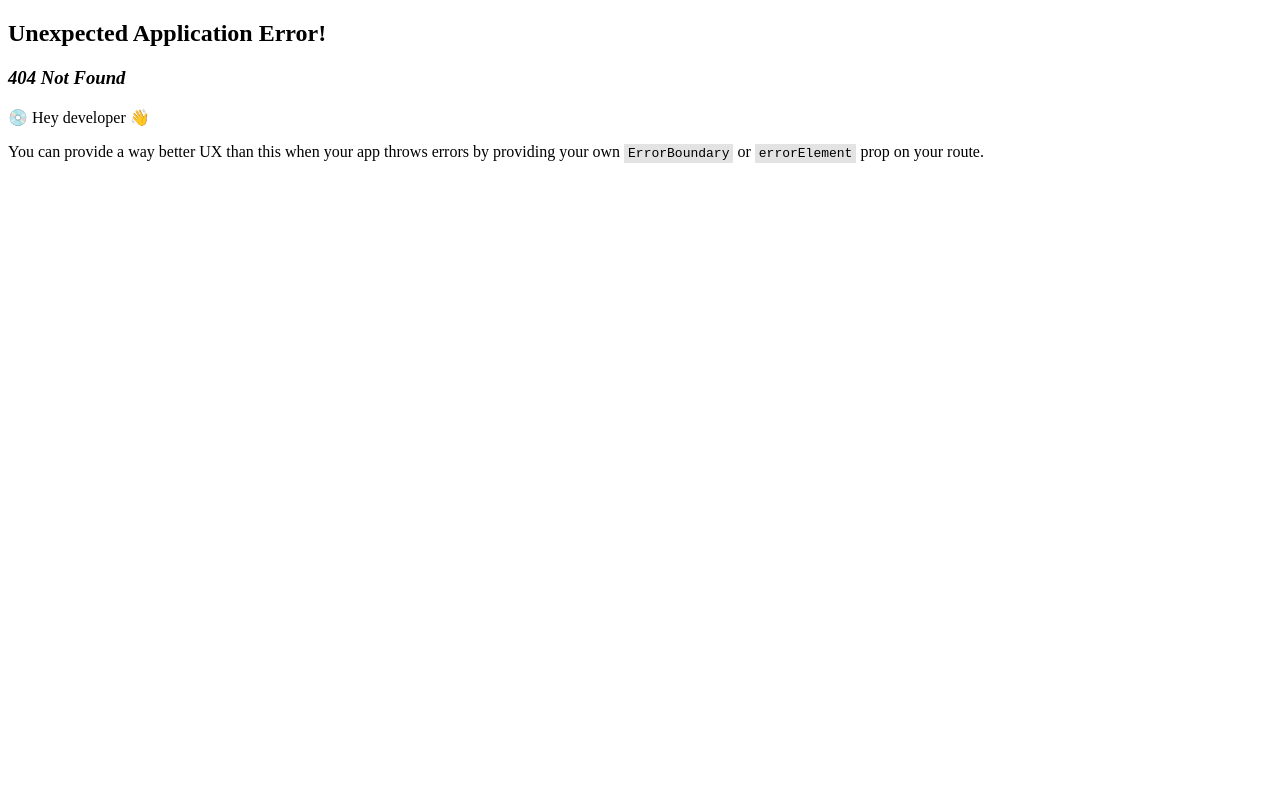
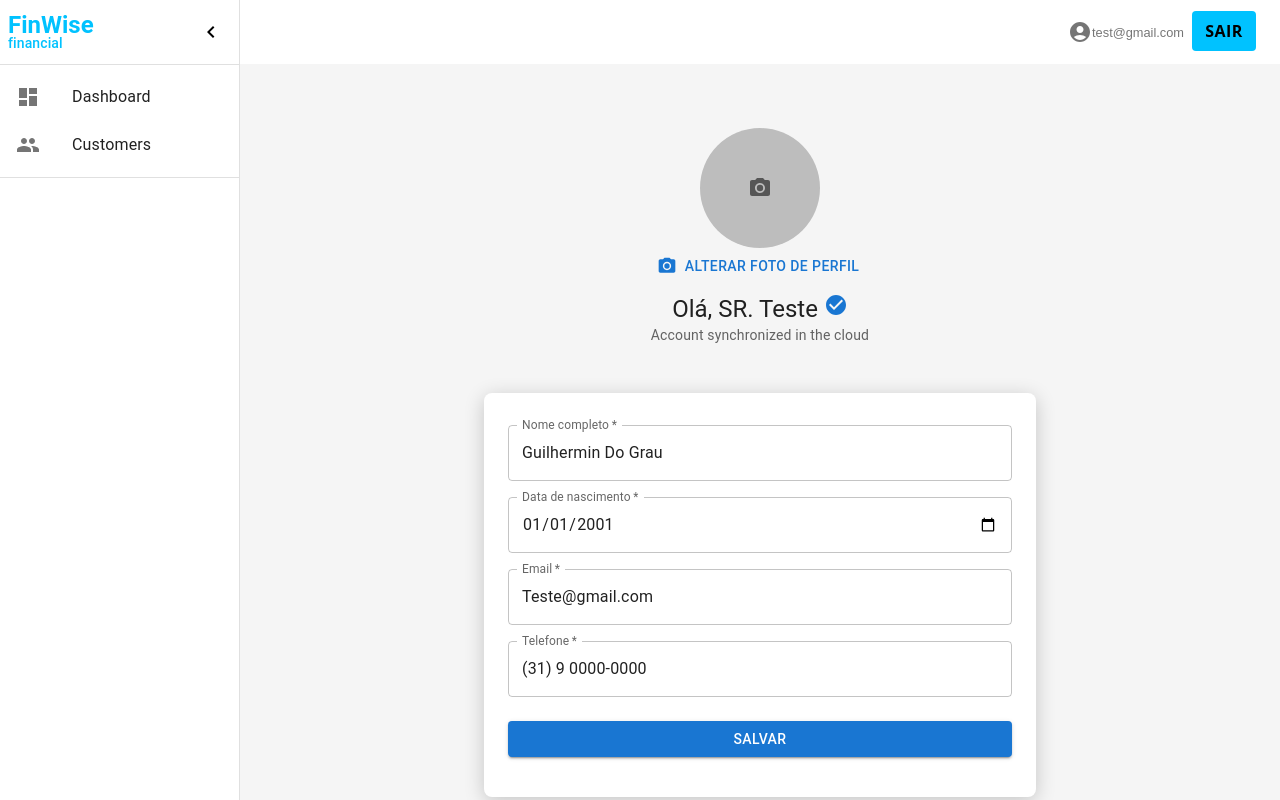
Before and after one commit to YanPedro18/FinWise-project, a React (Vite) app: page /Userpage in a window 1280 px wide. Before the commit this address had no page. Built offline with nearby package versions, Linux system fonts and the light colour scheme.

Commit message:
Feat: criação da tela Userpage

```diff
--- a/src/Pages/_layouts/app.tsx
+++ b/src/Pages/_layouts/app.tsx
@@ -1,26 +1,12 @@
 import { useState } from 'react';
-import {
-  Box,
-  Drawer as MuiDrawer,
-  IconButton,
-  List,
-  Toolbar,
-  Typography,
-  Divider,
-  Button,
-  AppBar as MuiAppBar,
-  AppBarProps,
-  ListItem,
-  ListItemIcon,
-  ListItemText
-} from '@mui/material';
+import { Box, Drawer as MuiDrawer, IconButton, List, Toolbar, Typography, Divider, Button, AppBar as MuiAppBar, AppBarProps, ListItem, ListItemIcon, ListItemText } from '@mui/material';
 import MenuIcon from '@mui/icons-material/Menu';
 import ChevronLeftIcon from '@mui/icons-material/ChevronLeft';
 import AccountCircleIcon from '@mui/icons-material/AccountCircle';
 import DashboardIcon from '@mui/icons-material/Dashboard';
 import PeopleIcon from '@mui/icons-material/People';
 import { styled } from '@mui/material/styles';
-import { Outlet } from 'react-router-dom';
+import { Outlet, Link } from 'react-router-dom';
 
 const drawerWidth = 240;
 
@@ -92,7 +78,7 @@ export function AppLayout() {
             <MenuIcon sx={{ color: 'black' }} />
           </IconButton>
           <Typography component="h1" variant="h6" color="#000000" noWrap sx={{ flexGrow: 1 }}>
-            Dashboard
+
           </Typography>
           <IconButton>
             <AccountCircleIcon />
@@ -134,13 +120,13 @@ export function AppLayout() {
         </Toolbar>
         <Divider />
         <List component="nav">
-          <ListItem button>
+          <ListItem button component={Link} to="/">
             <ListItemIcon>
               <DashboardIcon />
             </ListItemIcon>
             <ListItemText primary="Dashboard" />
           </ListItem>
-          <ListItem button>
+          <ListItem button component={Link} to="/userpage">
             <ListItemIcon>
               <PeopleIcon />
             </ListItemIcon>
--- a/src/Pages/app/UserPage/Userpage.tsx
+++ b/src/Pages/app/UserPage/Userpage.tsx
@@ -3,33 +3,39 @@ import Avatar from '@mui/material/Avatar';
 import Button from '@mui/material/Button';
 import CssBaseline from '@mui/material/CssBaseline';
 import TextField from '@mui/material/TextField';
-import FormControlLabel from '@mui/material/FormControlLabel';
-import Checkbox from '@mui/material/Checkbox';
-import Link from '@mui/material/Link';
 import Grid from '@mui/material/Grid';
 import Box from '@mui/material/Box';
-import LockOutlinedIcon from '@mui/icons-material/LockOutlined';
 import Typography from '@mui/material/Typography';
 import Container from '@mui/material/Container';
 import { createTheme, ThemeProvider } from '@mui/material/styles';
+import { styled } from '@mui/material/styles';
+import IconButton from '@mui/material/IconButton';
+import CameraAltIcon from '@mui/icons-material/CameraAlt';
+import CheckCircleIcon from '@mui/icons-material/CheckCircle';
+import SettingsIcon from '@mui/icons-material/Settings';
+import Dialog from '@mui/material/Dialog';
+import DialogActions from '@mui/material/DialogActions';
+import DialogContent from '@mui/material/DialogContent';
+import DialogContentText from '@mui/material/DialogContentText';
+import DialogTitle from '@mui/material/DialogTitle';
 
-function Copyright(props: any) {
-  return (
-    <Typography variant="body2" color="text.secondary" align="center" {...props}>
-      {'Copyright © '}
-      <Link color="inherit" href="https://mui.com/">
-        Your Website
-      </Link>{' '}
-      {new Date().getFullYear()}
-      {'.'}
-    </Typography>
-  );
-}
-
-// TODO remove, this demo shouldn't need to reset the theme.
 const defaultTheme = createTheme();
 
+const ProfileContainer = styled(Box)(({ theme }) => ({
+  display: 'flex',
+  flexDirection: 'column',
+  alignItems: 'center',
+  marginBottom: theme.spacing(2),
+}));
+
+const ProfileAvatar = styled(Avatar)(({ theme }) => ({
+  width: theme.spacing(15),
+  height: theme.spacing(15),
+}));
+
 export default function Userpage() {
+  const [openDialog, setOpenDialog] = React.useState(false);
+
   const handleSubmit = (event: React.FormEvent<HTMLFormElement>) => {
     event.preventDefault();
     const data = new FormData(event.currentTarget);
@@ -39,88 +45,94 @@ export default function Userpage() {
     });
   };
 
+  const handleDialogOpen = () => {
+    setOpenDialog(true);
+  };
+
+  const handleDialogClose = () => {
+    setOpenDialog(false);
+  };
+
   return (
     <ThemeProvider theme={defaultTheme}>
-      <Container component="main" maxWidth="sm"> {/* Aumenta a largura máxima do Container */}
+      <Container component="main" maxWidth="sm">
         <CssBaseline />
+        <ProfileContainer sx={{ mt: 8, mb: 4 }}>
+          <ProfileAvatar>
+            <IconButton component="label">
+              <CameraAltIcon />
+              <input type="file" hidden />
+            </IconButton>
+          </ProfileAvatar>
+          <Button variant="text" startIcon={<CameraAltIcon />}>
+            Alterar foto de perfil
+          </Button>
+          <Typography component="h1" variant="h5" sx={{ mt: 1 }}>
+            Olá, SR. Teste <CheckCircleIcon color="primary" />
+          </Typography>
+          <Typography variant="body2" color="textSecondary" sx={{ mb: 2 }}>
+            Account synchronized in the cloud
+          </Typography>
+        </ProfileContainer>
         <Box
           sx={{
-            marginTop: 8,
-            display: 'flex',
-            justifyContent: 'center',
-            alignItems: 'center',
-            padding: 3, // Adiciona mais padding
-            boxShadow: '0px 4px 20px rgba(0, 0, 0, 0.2)', // Box shadow mais largo
-            borderRadius: 2,
-            backgroundColor: 'white',
-            width: '100%', // Garante que o Box ocupe 100% do espaço do Container
-            maxWidth: 10000, // Define a largura máxima do Box
-          }}
-        >
-          <Box
-            sx={{
+            marginTop: 2,
             display: 'flex',
             flexDirection: 'column',
             alignItems: 'center',
+            padding: 3,
+            boxShadow: '0px 4px 20px rgba(0, 0, 0, 0.2)',
+            borderRadius: 2,
+            backgroundColor: 'white',
             width: '100%',
-              maxWidth: 400, // Limita a largura máxima do conteúdo
+            maxWidth: 600,
           }}
         >
-
-            <Typography component="h1" variant="h5">
-              test@gmail.com
-            </Typography>
-            <Box component="form" noValidate onSubmit={handleSubmit} sx={{ mt: 3 }}>
+          <Box component="form" noValidate onSubmit={handleSubmit} sx={{ mt: 1 }}>
             <Grid container spacing={2}>
               <Grid item xs={12}>
                 <TextField
                   required
                   fullWidth
-                    id="email"
+                  id="fullName"
                   label="Nome completo"
-                    name="email"
-                    autoComplete="email"
+                  name="fullName"
+                  autoComplete="name"
+                  defaultValue="Guilhermin Do Grau"
                 />
               </Grid>
-
+              <Grid item xs={12}>
+                <TextField
+                  required
+                  fullWidth
+                  id="dob"
+                  label="Data de nascimento"
+                  name="dob"
+                  type="date"
+                  InputLabelProps={{ shrink: true }}
+                  defaultValue="2001-01-01"
+                />
+              </Grid>
               <Grid item xs={12}>
                 <TextField
                   required
                   fullWidth
                   id="email"
-                    label="Email Address"
+                  label="Email"
                   name="email"
                   autoComplete="email"
+                  defaultValue="Teste@gmail.com"
                 />
               </Grid>
-
               <Grid item xs={12}>
                 <TextField
                   required
                   fullWidth
-                    name="password"
-                    label="Data de nascimento"
-                    type="password"
-                    id="password"
-                    autoComplete="new-password"
-                  />
-                </Grid>
-
-                <Grid item xs={12}>
-                  <TextField
-                    required
-                    fullWidth
-                    name="password"
+                  id="phone"
                   label="Telefone"
-                    type="password"
-                    id="password"
-                    autoComplete="new-password"
-                  />
-                </Grid>
-                <Grid item xs={12}>
-                  <FormControlLabel
-                    control={<Checkbox value="allowExtraEmails" color="primary" />}
-                    label="I want to receive inspiration, marketing promotions and updates via email."
+                  name="phone"
+                  autoComplete="tel"
+                  defaultValue="(31) 9 0000-0000"
                 />
               </Grid>
             </Grid>
@@ -132,17 +144,46 @@ export default function Userpage() {
             >
               Salvar
             </Button>
-              <Grid container justifyContent="flex-end">
-                <Grid item>
-                  <Link href="#" variant="body2">
-                    Already have an account? Sign in
-                  </Link>
-                </Grid>
-              </Grid>
           </Box>
         </Box>
-        </Box>
-        <Copyright sx={{ mt: 5 }} />
+        <IconButton
+          sx={{
+            position: 'fixed',
+            bottom: 16,
+            left: 16,
+          }}
+          onClick={handleDialogOpen}
+        >
+          <SettingsIcon fontSize="large" />
+        </IconButton>
+        <Dialog open={openDialog} onClose={handleDialogClose}>
+          <DialogTitle>Configuração de senha</DialogTitle>
+          <DialogContent>
+            <DialogContentText>
+              Por favor, insira sua nova senha e a confirmação da senha.
+            </DialogContentText>
+            <TextField
+              margin="dense"
+              id="newPassword"
+              label="Nova senha"
+              type="password"
+              fullWidth
+              variant="outlined"
+            />
+            <TextField
+              margin="dense"
+              id="confirmPassword"
+              label="Confirmação"
+              type="password"
+              fullWidth
+              variant="outlined"
+            />
+          </DialogContent>
+          <DialogActions>
+            <Button onClick={handleDialogClose}>Cancelar</Button>
+            <Button onClick={handleDialogClose} variant="contained" sx={{ backgroundColor: '#00C2FF' }}>Confirmar</Button>
+          </DialogActions>
+        </Dialog>
       </Container>
     </ThemeProvider>
   );
--- a/src/Pages/auth/sign-in.tsx
+++ b/src/Pages/auth/sign-in.tsx
@@ -102,7 +102,7 @@ export default function SignIn() {
                                     },
                                 }}
                             />
-                            <Link to="/Mounth" style={{ textDecoration: 'none' }}>
+                            <Link to="/mounth" style={{ textDecoration: 'none' }}>
                                 <Button
                                     type="submit"
                                     fullWidth
--- a/src/Router.tsx
+++ b/src/Router.tsx
@@ -15,10 +15,10 @@ export const router = createBrowserRouter([
   {
     path: '/',
     element: <AppLayout />,
-    children: [{ path: "/", element: <Userpage /> }]
+    children: [{ path: "/Userpage", element: <Userpage /> }]
   },
   {
-    path: '/Mounth',
+    path: '/mounth',
     element: <Mounth sections={[]} title={""} />,
 
   },
```
Lines whose indentation alone changed are shown as unchanged.
